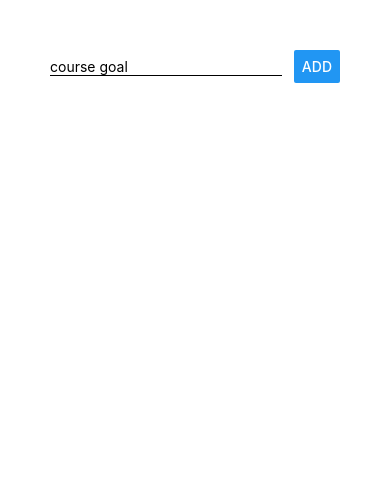
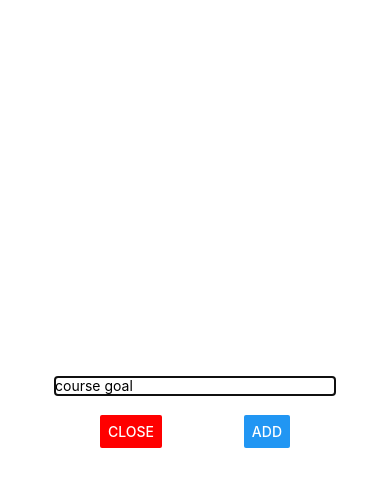
Before and after one commit to elleom/ReactNative-Tryout, a React Native app: screen / in a window 390 px wide. Shown: the top 486 px of the page. Built offline with nearby package versions, Linux system fonts and the light colour scheme.

Commit message:
modify component

```diff
--- a/components/GoalInput.js
+++ b/components/GoalInput.js
@@ -1,5 +1,5 @@
 import React, {useState} from "react";
-import { View, Button, TextInput, StyleSheet } from "react-native";
+import { View, Button, TextInput, StyleSheet, Modal } from "react-native";
 0
 const GoalInput = props => {
     /*
@@ -12,7 +12,13 @@ const GoalInput = props => {
         setEnteredGoal(enteredtext);
     };
 
+	const AddGoalHandler = () => {
+		props.onAddGoal(enteredGoal);
+		setEnteredGoal('');
+	}
+
 	return (
+		<Modal visible={props.visible} animationType ="slide">
 		<View style={styles.inputContainer}>
 			<TextInput
 				placeholder='course goal'
@@ -20,8 +26,14 @@ const GoalInput = props => {
 				onChangeText={goalInputHandler}
 				value={enteredGoal}
 			/>
-			<Button title='ADD' onPress={props.onAddGoal.bind(this, enteredGoal)} />
+			<View style={styles.btnGroup}>
+			<Button title="Close" color='red' onPress={props.onCancel}/>
+			<Button title='ADD' onPress={AddGoalHandler} />
+
+			</View>
+
 		</View>
+		</Modal>
 	);
 };
 
@@ -32,9 +44,20 @@ const styles = StyleSheet.create({
 		borderBottomWidth: 1,
 	},
     inputContainer: {
+		flex: 1,
+		flexDirection: "column", //column is the default regardless
+		justifyContent: "center",
+		alignItems: "center",
+		margin: 10,
+		padding: 10
+	},
+	btnGroup: {
 		flexDirection: "row",
 		justifyContent: "space-between",
-		alignItems: "center",
+		width: "60%",
+		margin: 10,
+		padding: 10
+
 	}
 });
 
```
